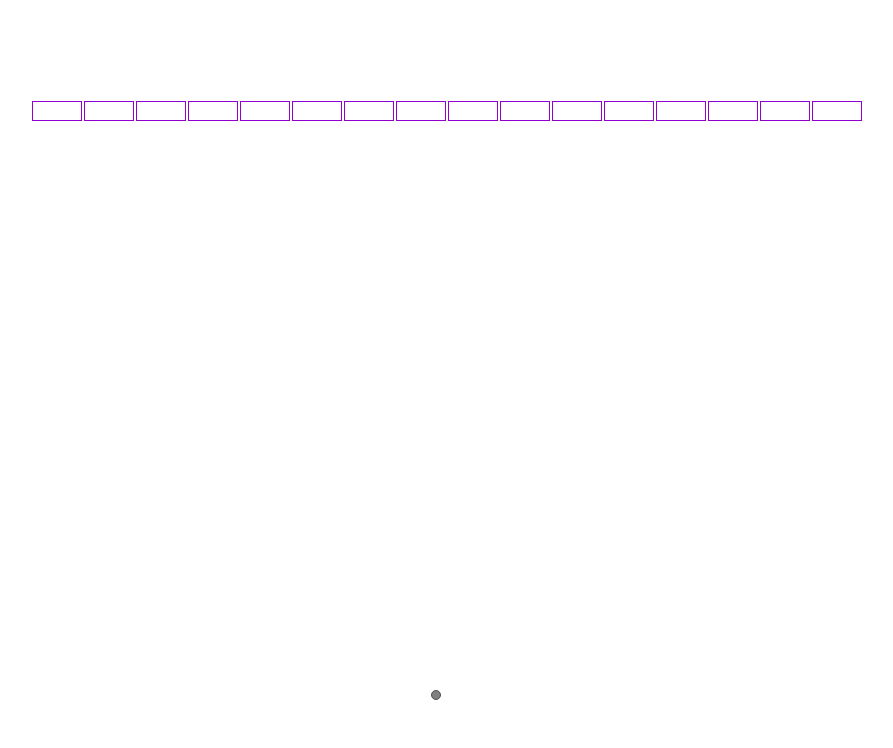
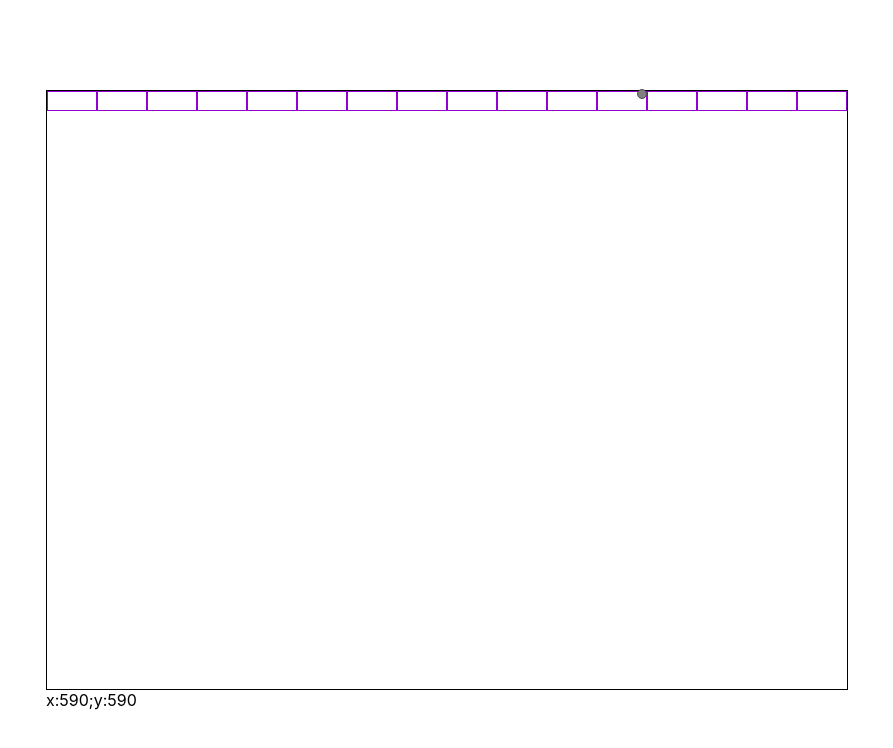
Before and after one commit to ricByte/dx_ball, a Next.js app: page / in a window 1280 px wide. Shown: the top 748 px of the page, without its empty margins (193-1086 px from the left). Built offline with nearby package versions, Linux system fonts and the light colour scheme.

Commit message:
Create Ball animation

```diff
--- a/components/Block/Block.module.scss
+++ b/components/Block/Block.module.scss
@@ -3,5 +3,4 @@
   height: 20px;
   border: 1px solid darkviolet;
   display: inline-block;
-  margin: 1px;
 }
--- a/components/Field/Field.module.scss
+++ b/components/Field/Field.module.scss
@@ -1,4 +1,5 @@
 .fieldContainer {
   position: relative;
   height: 600px;
+  border: 1px solid black;
 }
--- a/components/Field/Field.tsx
+++ b/components/Field/Field.tsx
@@ -1,22 +1,46 @@
 import styles from "./Field.module.scss";
 import {Block} from "../Block/Block";
-import {Ball, BallPosition} from "../Ball/Ball";
+import {Ball} from "../Ball/Ball";
+import {useEffect, useRef, useState} from "react";
 
 export const Field = function Home() {
     let blockWidth = 50;
     let widthField = 800;
+    let heightField = 600;
+    const FPS = 100;
+    const speed = 10;
+    const ballRadius = 10;
+
     const blockPerRow: number = widthField / blockWidth
-    let position: BallPosition = {
-        left: widthField / 2,
-        bottom: 0
-    };
+
+    const [x, setX] = useState(0);
+    const [y, setY] = useState(0);
+    const timer = useRef(null);
+
+    useEffect(() => {
+        if ((x < widthField - ballRadius) && (y < heightField - ballRadius * 2 - 2))
+            timer.current = setInterval(() => {
+                setX((current) => current + speed);
+                setY((current) => current + speed);
+            }, FPS);
+        else
+            clearInterval(timer.current)
+
+        // clear on component unmount
+        return () => {
+            clearInterval(timer.current);
+        };
+    }, [x]);
 
     return (
-        <div className={styles.fieldContainer}>
-            {[...Array(blockPerRow)].map((value, index) =>
-                <Block/>
-            )}
-            <Ball position={position}/>
+        <div>
+            <div className={styles.fieldContainer}>
+                {[...Array(blockPerRow)].map((value, index) =>
+                    <Block/>
+                )}
+                <Ball position={{left: x, bottom: y}}/>
+            </div>
+            {`x:${x};y:${y}`}
         </div>
-    )
+    );
 }
```
